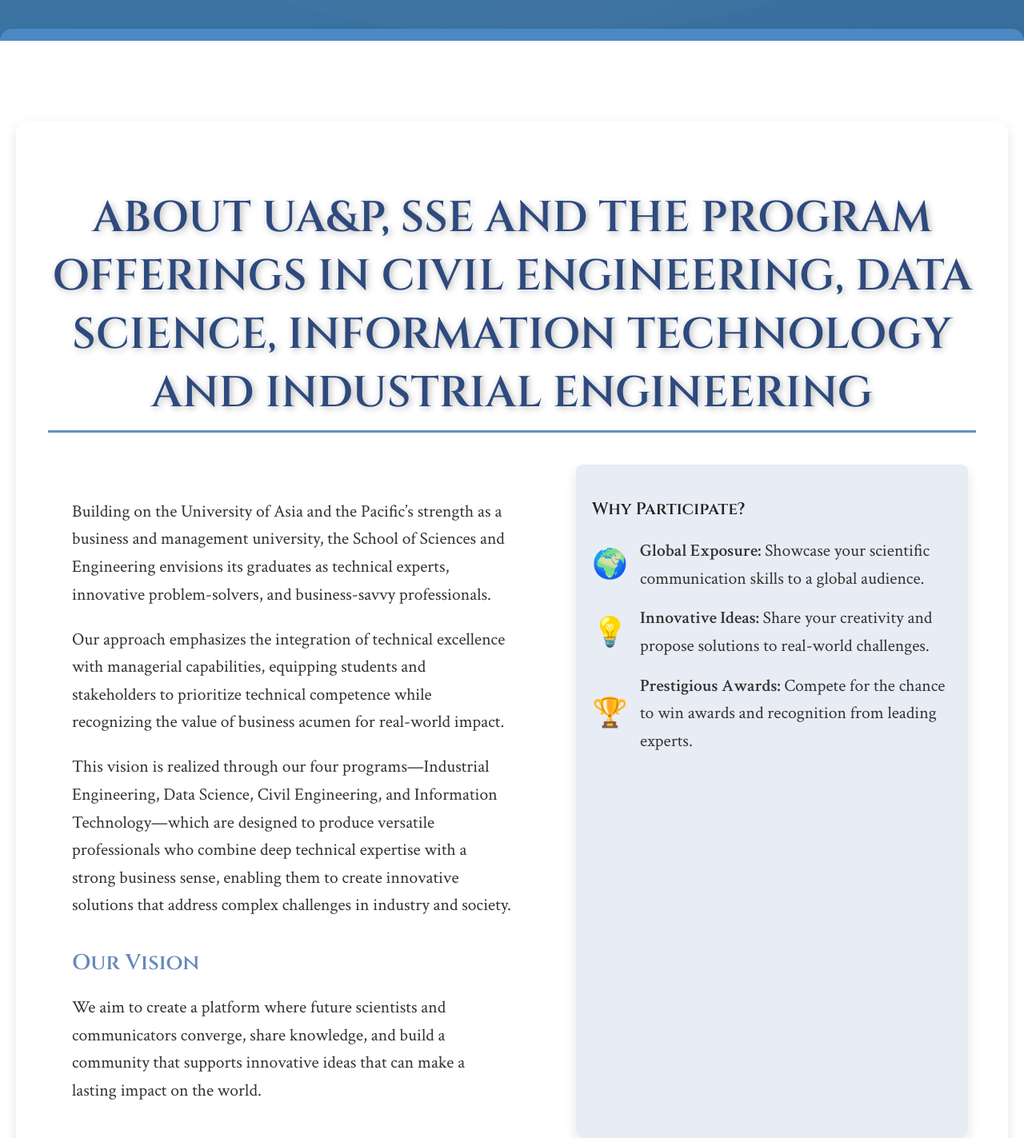
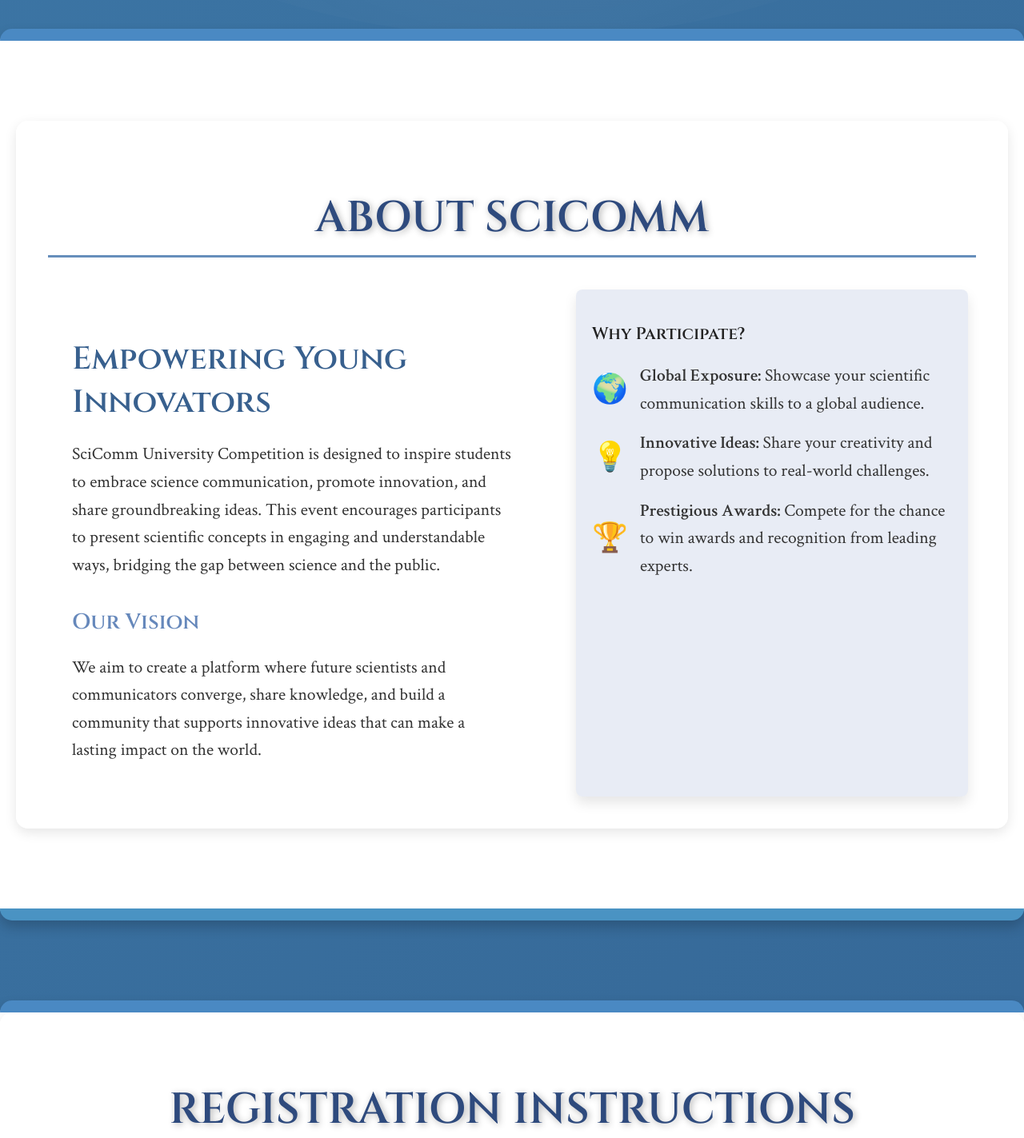
Before and after one commit to VeinZzz/SciComm-2024-Website, a Flask app: page / in a window 1280 px wide. Shown: the part 939-2362 px from the top of the page at 80% size. Run offline with Flask 3, Linux system fonts and the light colour scheme; some libraries are stand-ins or nearby versions.

Commit message:
returned to normal  again

```diff
--- a/templates/index.html
+++ b/templates/index.html
@@ -57,18 +57,13 @@
     <!-- About Section -->
     <section id="about-scicomm" class="about-section">
         <div class="about-container">
-            <h2>About UA&P, SSE and the program offerings in Civil Engineering, Data Science, Information Technology and Industrial Engineering</h2>
+            <h2>About SciComm</h2>
             <div class="about-content">
                 <!-- Left Section: Purpose & Message -->
                 <div class="about-message">
+                    <h3>Empowering Young Innovators</h3>
                     <p>
-                        Building on the University of Asia and the Pacific’s strength as a business and management university, the School of Sciences and Engineering envisions its graduates as technical experts, innovative problem-solvers, and business-savvy professionals.
-                    </p>
-                    <p>
-                        Our approach emphasizes the integration of technical excellence with managerial capabilities, equipping students and stakeholders to prioritize technical competence while recognizing the value of business acumen for real-world impact.
-                    </p>
-                    <p>
-                        This vision is realized through our four programs—Industrial Engineering, Data Science, Civil Engineering, and Information Technology—which are designed to produce versatile professionals who combine deep technical expertise with a strong business sense, enabling them to create innovative solutions that address complex challenges in industry and society.
+                        SciComm University Competition is designed to inspire students to embrace science communication, promote innovation, and share groundbreaking ideas. This event encourages participants to present scientific concepts in engaging and understandable ways, bridging the gap between science and the public.
                     </p>
                     <h4>Our Vision</h4>
                     <p>
```
